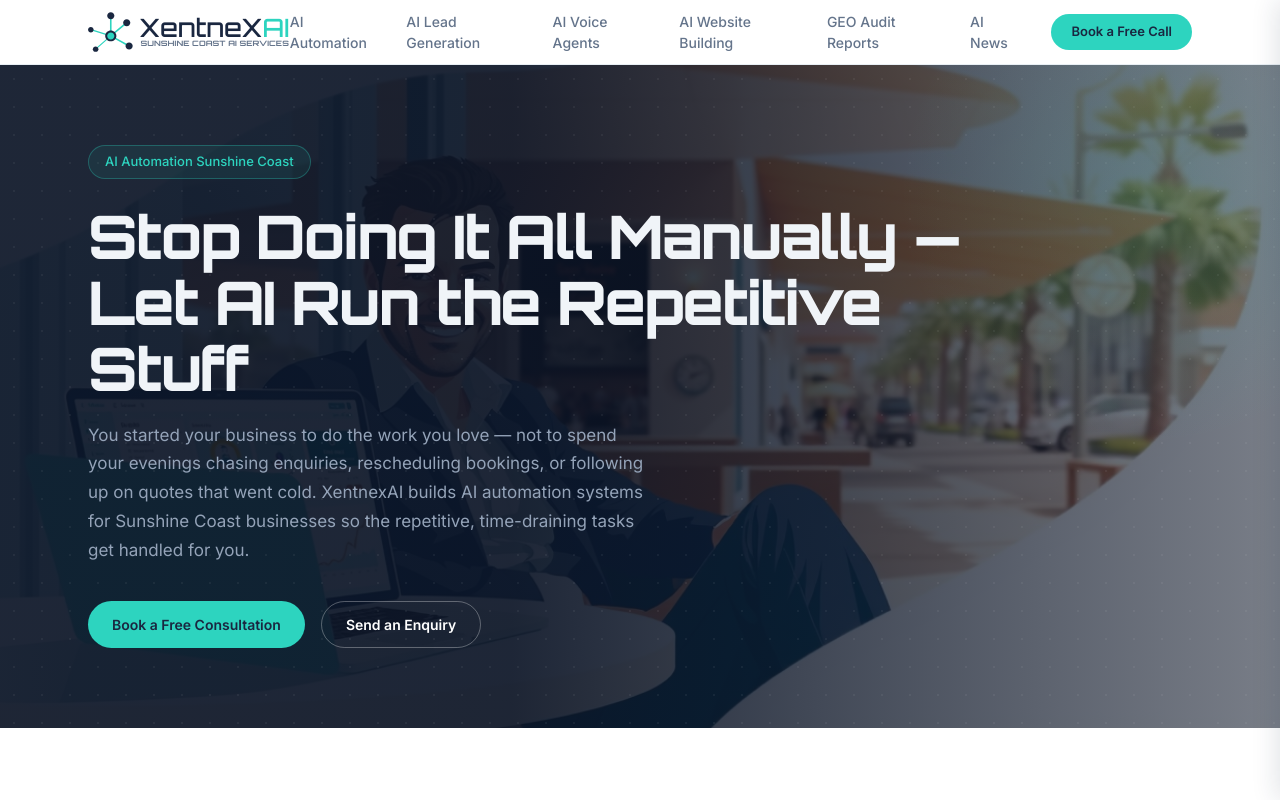
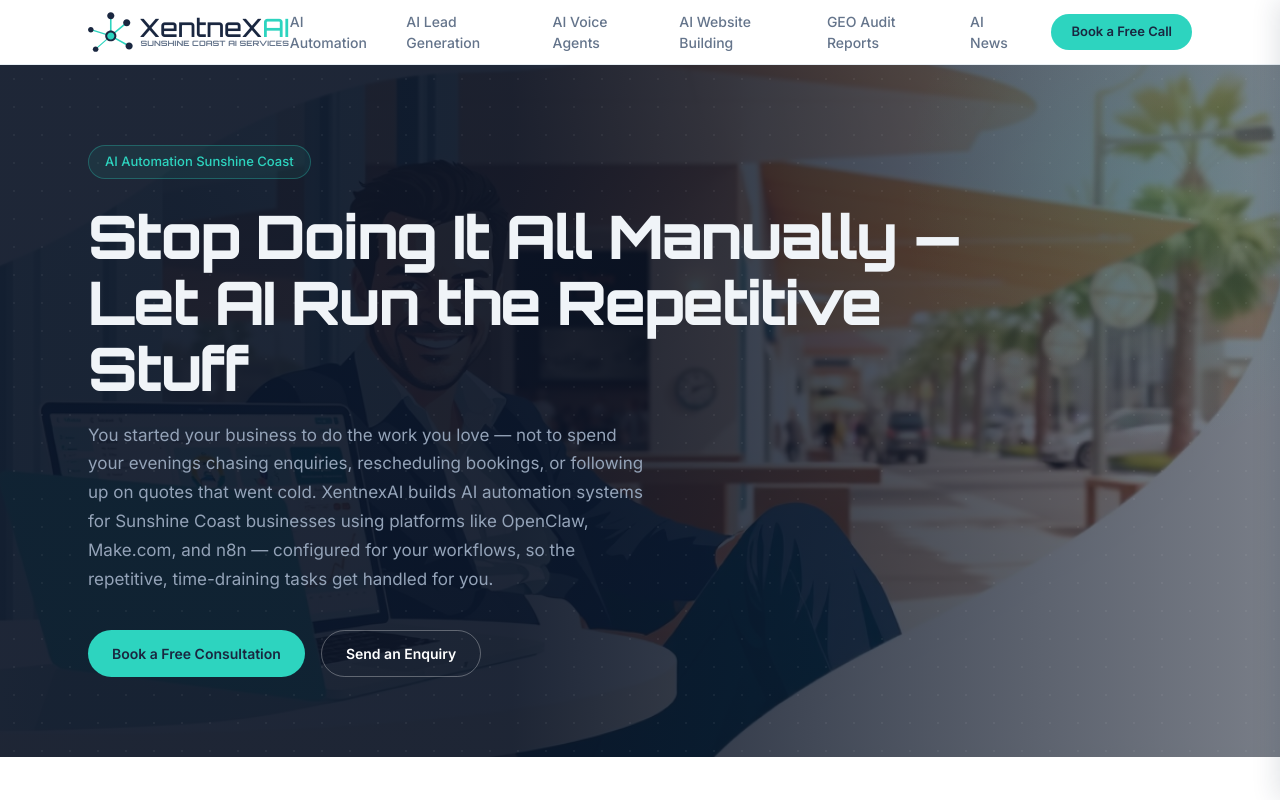
Before and after one commit to hm-webgeek/xentnexai, a Next.js app: page /ai-automation in a window 1280 px wide. Shown: the top 800 px of the page. Built offline with nearby package versions, Linux system fonts and the light colour scheme.

Commit message:
copy: add OpenClaw and tools references to AI automation page

```diff
--- a/app/ai-automation/page.tsx
+++ b/app/ai-automation/page.tsx
@@ -108,6 +108,10 @@ const FAQS = [
     a: "ChatGPT gives you answers when you ask questions. AI automation takes action without you having to ask. It captures a lead at 11pm and sends them a follow-up email. It answers your phone when you're on a job. It books an appointment into your calendar without anyone getting involved. You're not typing prompts — the system is doing the work on its own, in the background, while you get on with your day.",
   },
   {
+    q: "What platforms and tools do you use to build automation systems?",
+    a: "We use a range of leading automation platforms depending on what's the right fit for your business — including OpenClaw, Make.com, n8n, Zapier, Voiceflow, and Vapi. OpenClaw in particular has become a well-known name in the AI agent space, and we're experienced with it. But we don't push any single tool — we recommend what's best for your specific workflows, budget, and existing software.",
+  },
+  {
     q: "Is this affordable for a small business on the Sunshine Coast?",
     a: "Yes. We scope every project to your business size and budget, and we're transparent about costs from the start. Many of our clients see a return within the first month — either through time saved or through leads captured that would otherwise have been missed. We're not here to sell you a Ferrari when a reliable ute will do the job.",
   },
@@ -121,7 +125,7 @@ export default function AIAutomationPage() {
       <ServiceHero
         badge="AI Automation Sunshine Coast"
         title="Stop Doing It All Manually — Let AI Run the Repetitive Stuff"
-        subtitle="You started your business to do the work you love — not to spend your evenings chasing enquiries, rescheduling bookings, or following up on quotes that went cold. XentnexAI builds AI automation systems for Sunshine Coast businesses so the repetitive, time-draining tasks get handled for you."
+        subtitle="You started your business to do the work you love — not to spend your evenings chasing enquiries, rescheduling bookings, or following up on quotes that went cold. XentnexAI builds AI automation systems for Sunshine Coast businesses using platforms like OpenClaw, Make.com, and n8n — configured for your workflows, so the repetitive, time-draining tasks get handled for you."
         image={{ src: "/images/xentnexai-hero-automation.png", alt: "Sunshine Coast business owner relaxed at cafe with AI automation running in the background", width: 1280, height: 640 }}
       />
 
@@ -249,8 +253,11 @@ export default function AIAutomationPage() {
               <p style={{ color: "#334155", fontSize: "1rem", lineHeight: 1.75, marginBottom: "1rem" }}>
                 We work in plain English. We don&apos;t hide behind technical jargon or make simple things sound complicated. When we build your automation system, we explain how it works, what it&apos;s doing, and how to read the results.
               </p>
-              <p style={{ color: "#334155", fontSize: "1rem", lineHeight: 1.75 }}>
+              <p style={{ color: "#334155", fontSize: "1rem", lineHeight: 1.75, marginBottom: "1rem" }}>
                 There are no lock-in contracts. We want to earn your business every month. And we provide ongoing support — so as your business grows, your system grows with you.
+              </p>
+              <p style={{ color: "#64748B", fontSize: "0.9rem", lineHeight: 1.7 }}>
+                <strong style={{ color: "#1A2740" }}>Tools we work with:</strong> OpenClaw, Make.com, n8n, Zapier, Voiceflow, Vapi, HubSpot, Google Workspace, Calendly, ServiceM8 and more — we use the right tool for your situation, not a one-size-fits-all stack.
               </p>
             </div>
             <div style={{ display: "grid", gridTemplateColumns: "repeat(1, 1fr)", gap: "1rem" }} className="sm:grid-cols-2">
```
